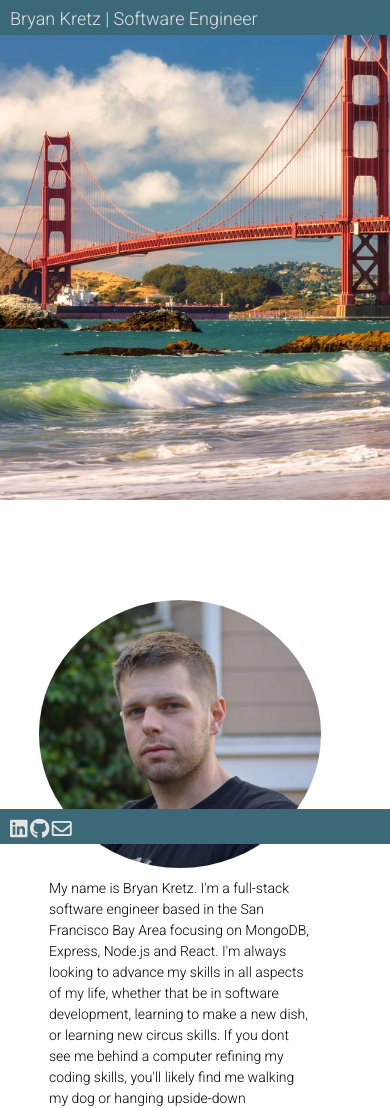
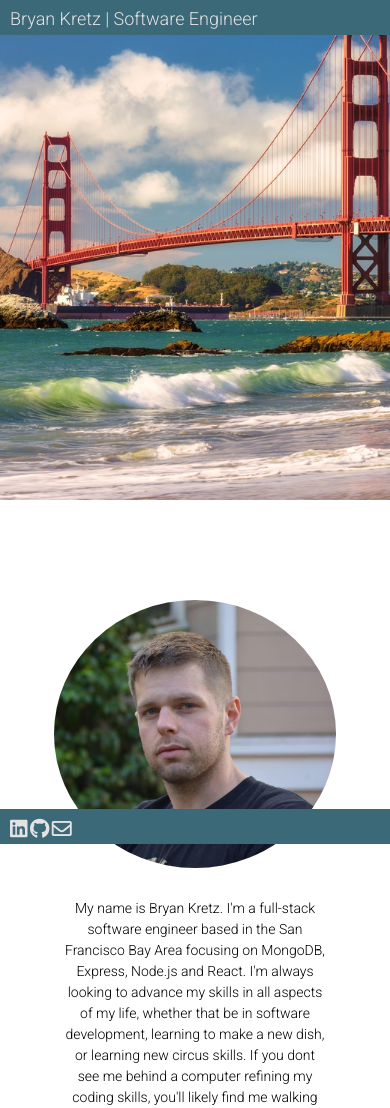
Before and after one commit to kretzbryan/portfolio, a plain HTML site: page index.html in a window 390 px wide. Shown: the top 1108 px of the page. Drawn offline with nearby package versions, Linux system fonts and the light colour scheme.

Commit message:
mobile touchups

```diff
--- a/styles/main.css
+++ b/styles/main.css
@@ -185,13 +185,20 @@ footer {
         margin: 0 auto;
     }
 
-    .about__container {
+    .row.about__container {
+        margin-left: 0;
+        margin-right: 0;
         width: 80%;
         position: relative;
         left: 10%;
+        text-align: center;
     }
 
     a.nav-link{
         display: none;
     }
+
+    .headshot {
+        margin-bottom: 2rem;
+    }
 }
```
